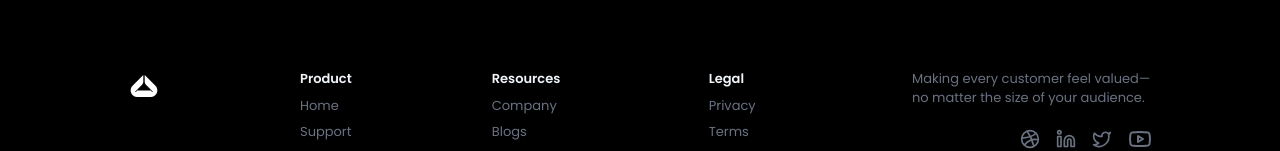
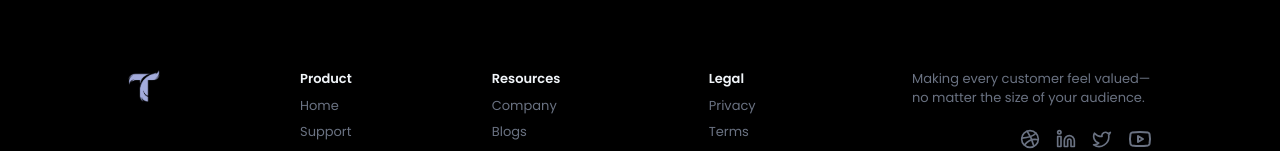
Before and after one commit to siddharthNirmale/Thumbnail, a React (Vite) app in the folder client/: page /login in a window 1280 px wide. Shown: the part 914-1065 px from the top of the page. Built offline with nearby package versions, Linux system fonts and the light colour scheme; no server answers.

Commit message:
added new desiggn

```diff
--- a/client/src/components/Footer.tsx
+++ b/client/src/components/Footer.tsx
@@ -14,7 +14,7 @@ export default function Footer() {
                 transition={{ type: "spring", stiffness: 280, damping: 70, mass: 1 }}
             >
                 <Link  to="/">
-                    <img className="size-8 aspect-square" src="/favicon.svg" alt="footer logo" width={32} height={32} />
+                    <img className="size-8 aspect-square" src="/favicon2.png" alt="footer logo" width={32} height={32} />
                 </Link>
                 {footerData.map((section, index) => (
                     <div key={index}>
```
Also changed, not shown: client/public/favicon2.png (added), 1 other file (tests, documents, lock files or other folders).
